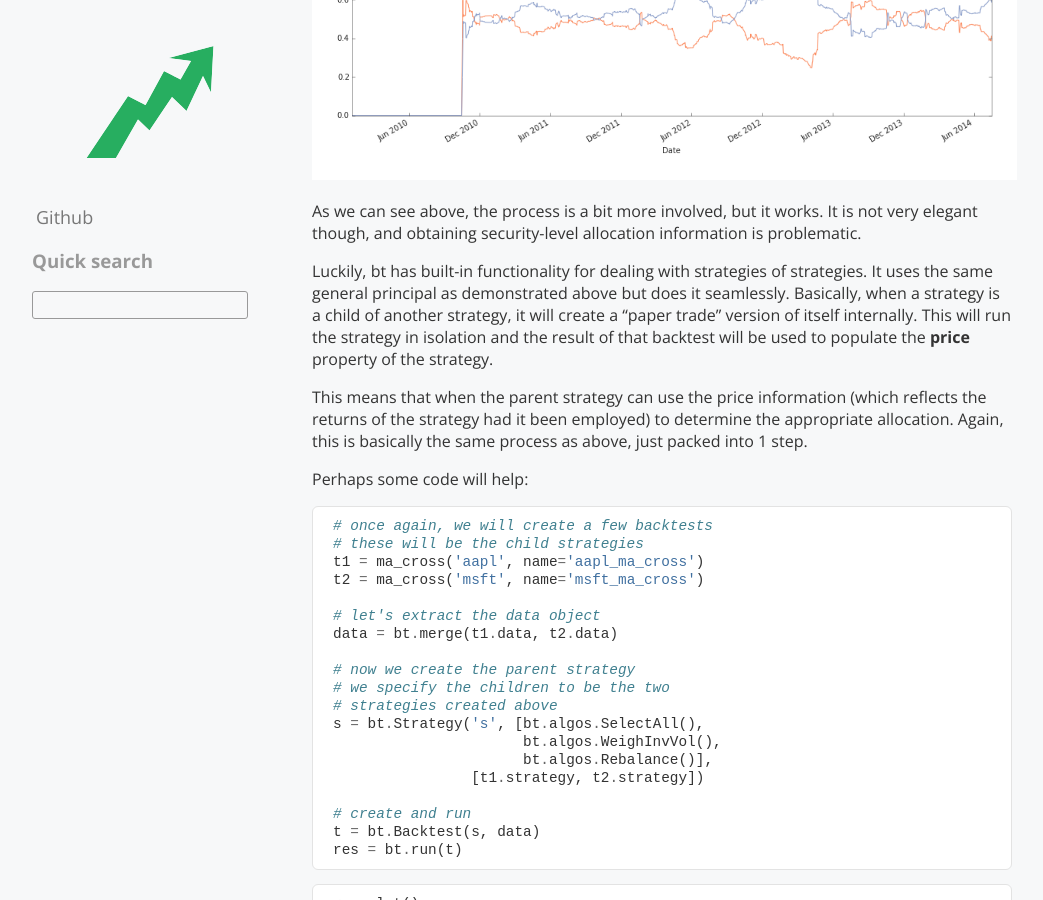
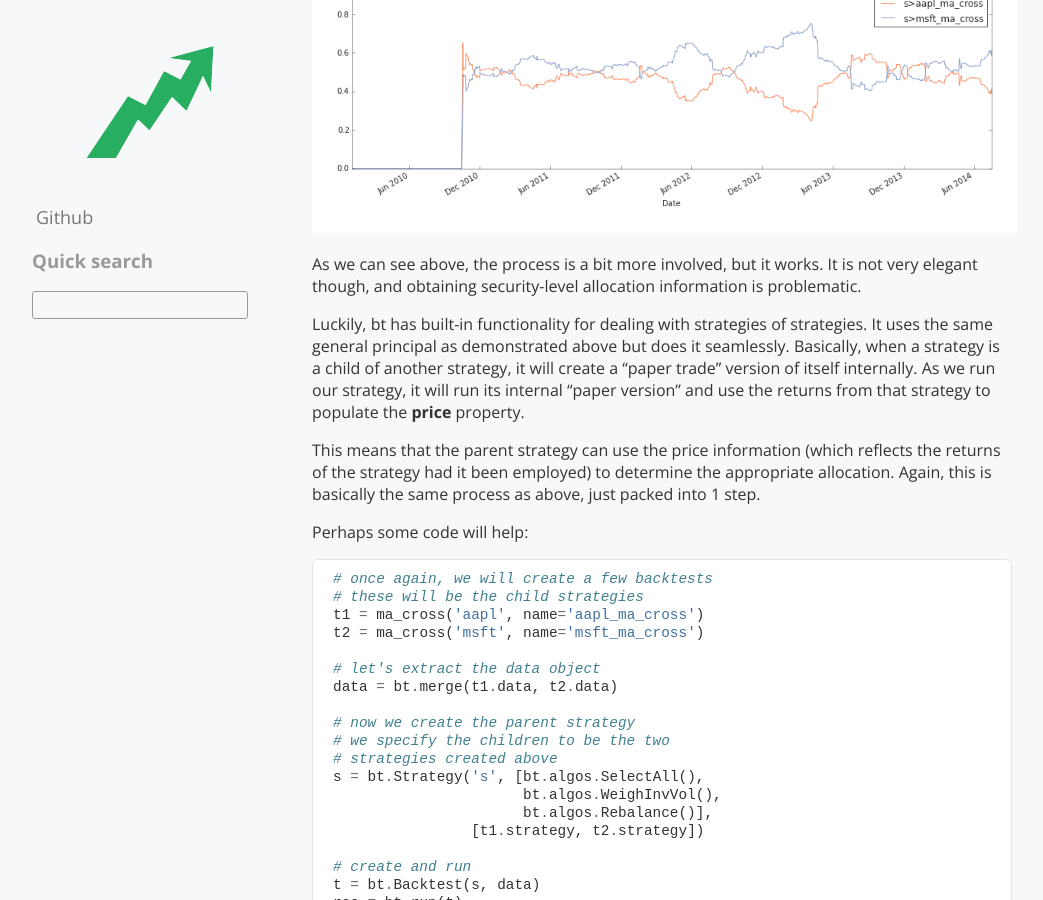
Before and after one commit to pmorissette/bt, a Sphinx documentation site: the page built from docs/source/examples-nb.rst, in a window 1280 px wide and 900 px high, scrolled down 10327 px. Shown: the whole window, without its empty margins (128-1171 px from the left). Built offline with Sphinx 7.4.7, drawn with Linux system fonts in a browser that asks for light colours; some web fonts are replaced; pages that are not in the unit, such as notebooks, are missing from menus; some of the changed text lies outside the part shown.

Commit message:
updated docs

```diff
--- a/docs/source/examples-nb.rst
+++ b/docs/source/examples-nb.rst
@@ -399,8 +400,8 @@ Now let's move on with the Strategy & Backtest.
 
 Ok great so there we have our basic moving average crossover strategy.
 
-Exploring the tree structure
-~~~~~~~~~~~~~~~~~~~~~~~~~~~~
+Exploring the Tree Structure
+----------------------------
 
 So far, we have explored strategies that allocate capital to securities. But what if we wanted to test a strategy that allocated capital to sub-strategies?
 
@@ -473,9 +474,9 @@ Let's see how this looks:
 
 As we can see above, the process is a bit more involved, but it works. It is not very elegant though, and obtaining security-level allocation information is problematic.
 
-Luckily, bt has built-in functionality for dealing with strategies of strategies. It uses the same general principal as demonstrated above but does it seamlessly. Basically, when a strategy is a child of another strategy, it will create a "paper trade" version of itself internally. This will run the strategy in isolation and the result of that backtest will be used to populate the **price** property of the strategy.
+Luckily, bt has built-in functionality for dealing with strategies of strategies. It uses the same general principal as demonstrated above but does it seamlessly. Basically, when a strategy is a child of another strategy, it will create a "paper trade" version of itself internally. As we run our strategy, it will run its internal "paper version" and use the returns from that strategy to populate the **price** property.
 
-This means that when the parent strategy can use the price information (which reflects the returns of the strategy had it been employed) to determine the appropriate allocation. Again, this is basically the same process as above, just packed into 1 step.
+This means that the parent strategy can use the price information (which reflects the returns of the strategy had it been employed) to determine the appropriate allocation. Again, this is basically the same process as above, just packed into 1 step.
 
 Perhaps some code will help:
 
```
Also changed, not shown: other parts of docs/source/examples-nb.rst (+1 -0 lines), docs/source/examples-nb.ipynb.
